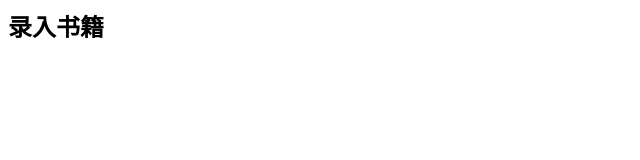
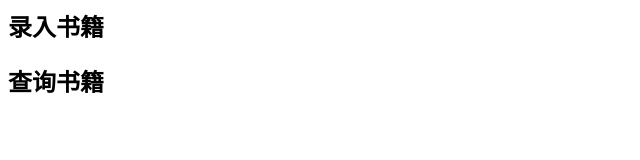
Before and after one commit to wnaghan9857/book, a plain HTML site: page index.html in a window 1280 px wide. Shown: the whole page, without its empty margins (0-640 px from the left). Drawn offline with Linux system fonts and the light colour scheme.

Commit message:
首页创建完成40%

```diff
--- a/index.html
+++ b/index.html
@@ -1 +1,2 @@
 <h2>录入书籍</h2>
+<h2>查询书籍</h2>
```
